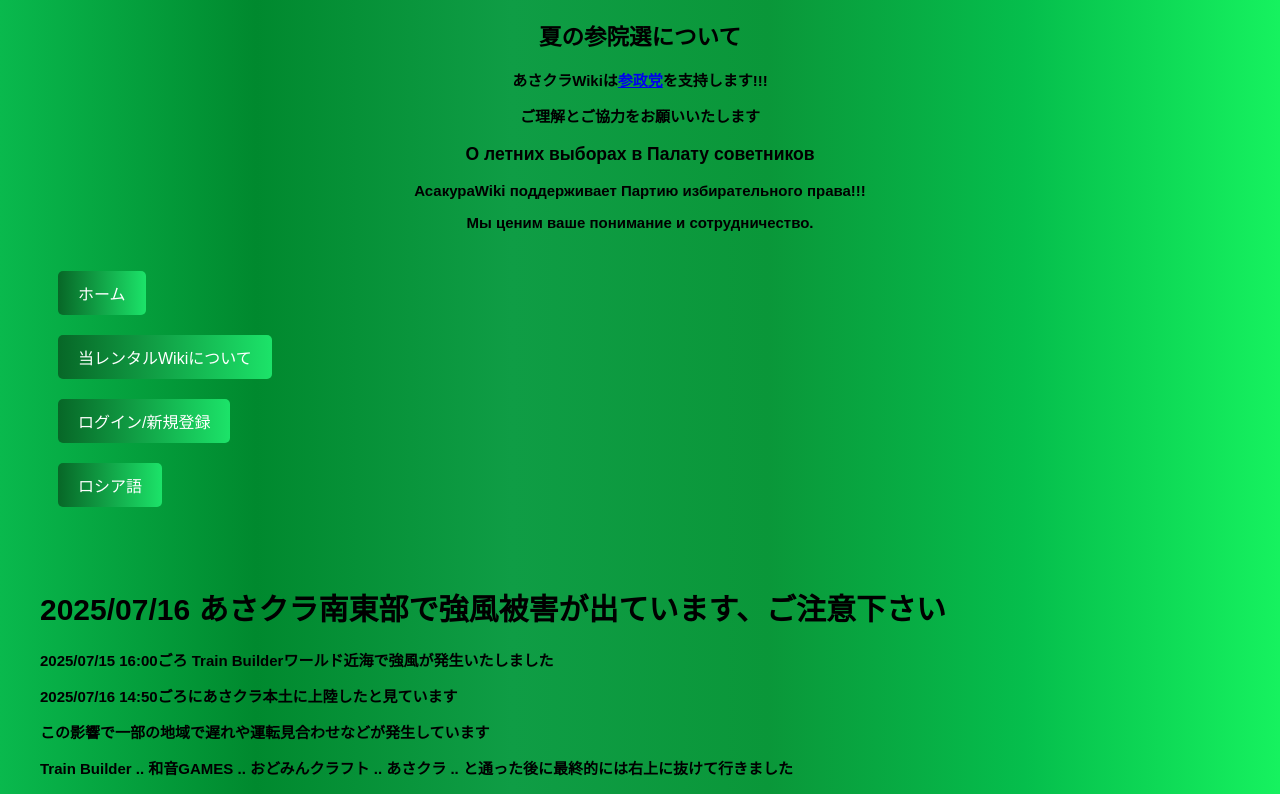
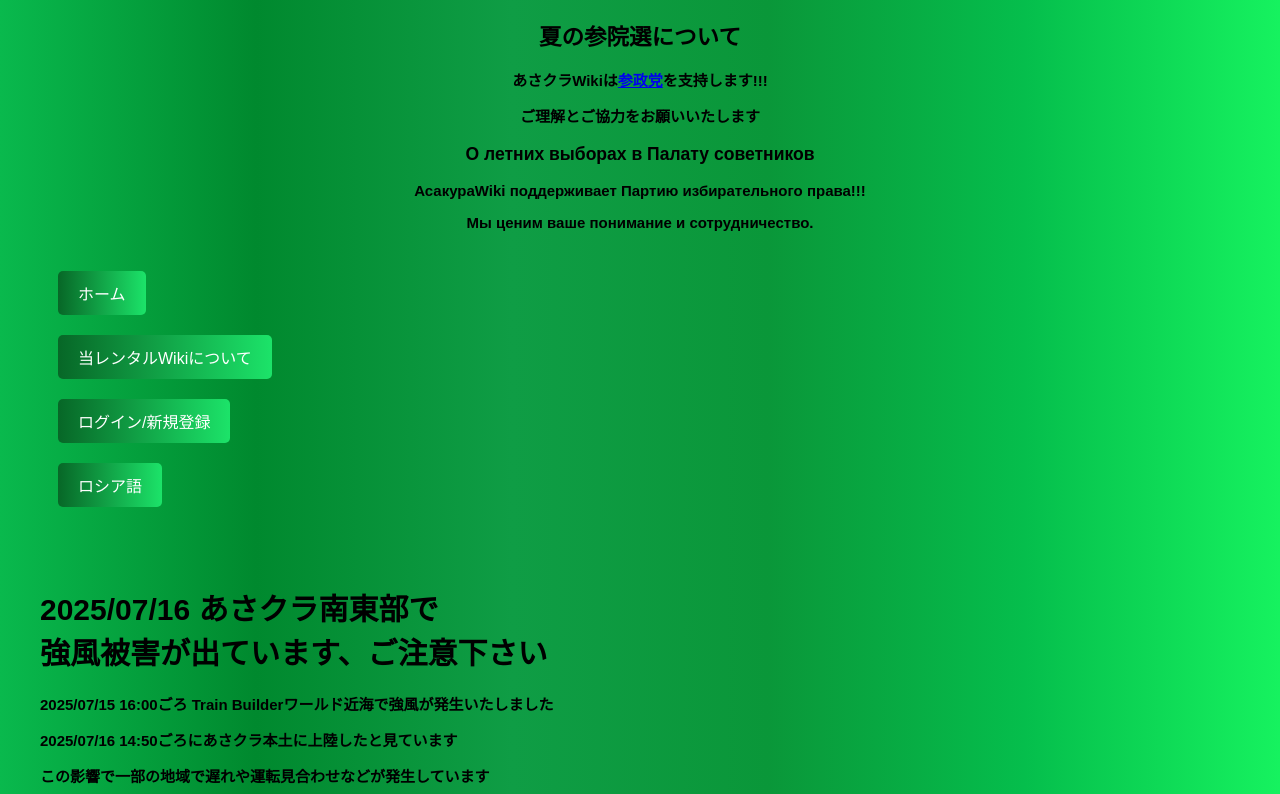
Before and after one commit to sakitibi/AsakuraWiki, a Next.js app: page /news/2025-07-16-1 in a window 1280 px wide. Shown: the top 794 px of the page. Built offline with nearby package versions, Linux system fonts and the light colour scheme; no server answers; what @supabase/auth-helpers-react would draw is missing.

Commit message:
コミットされました

```diff
--- a/pages/news/2025-07-16-1.tsx
+++ b/pages/news/2025-07-16-1.tsx
@@ -35,7 +35,7 @@ export default function NewsPage() {
                         </ul>
                     </nav>
                     <main style={{ padding: '2rem', flex: 1 }}>
-                        <h1>2025/07/16 あさクラ南東部で強風被害が出ています、ご注意下さい</h1>
+                        <h1>2025/07/16 あさクラ南東部で<br/>強風被害が出ています、ご注意下さい</h1>
                         <p>2025/07/15 16:00ごろ Train Builderワールド近海で強風が発生いたしました</p>
                         <p>2025/07/16 14:50ごろにあさクラ本土に上陸したと見ています</p>
                         <p>この影響で一部の地域で遅れや運転見合わせなどが発生しています</p>
```
